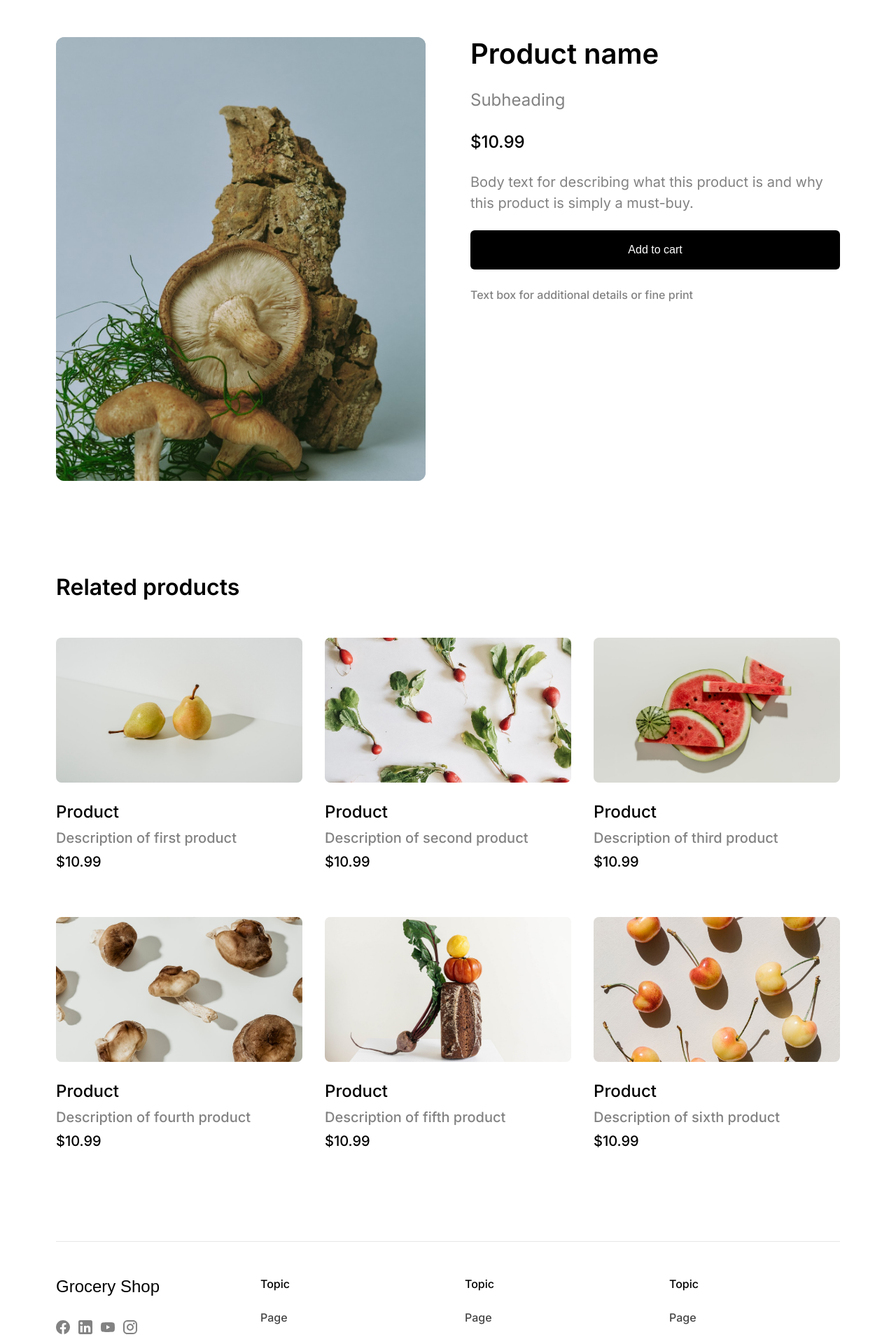
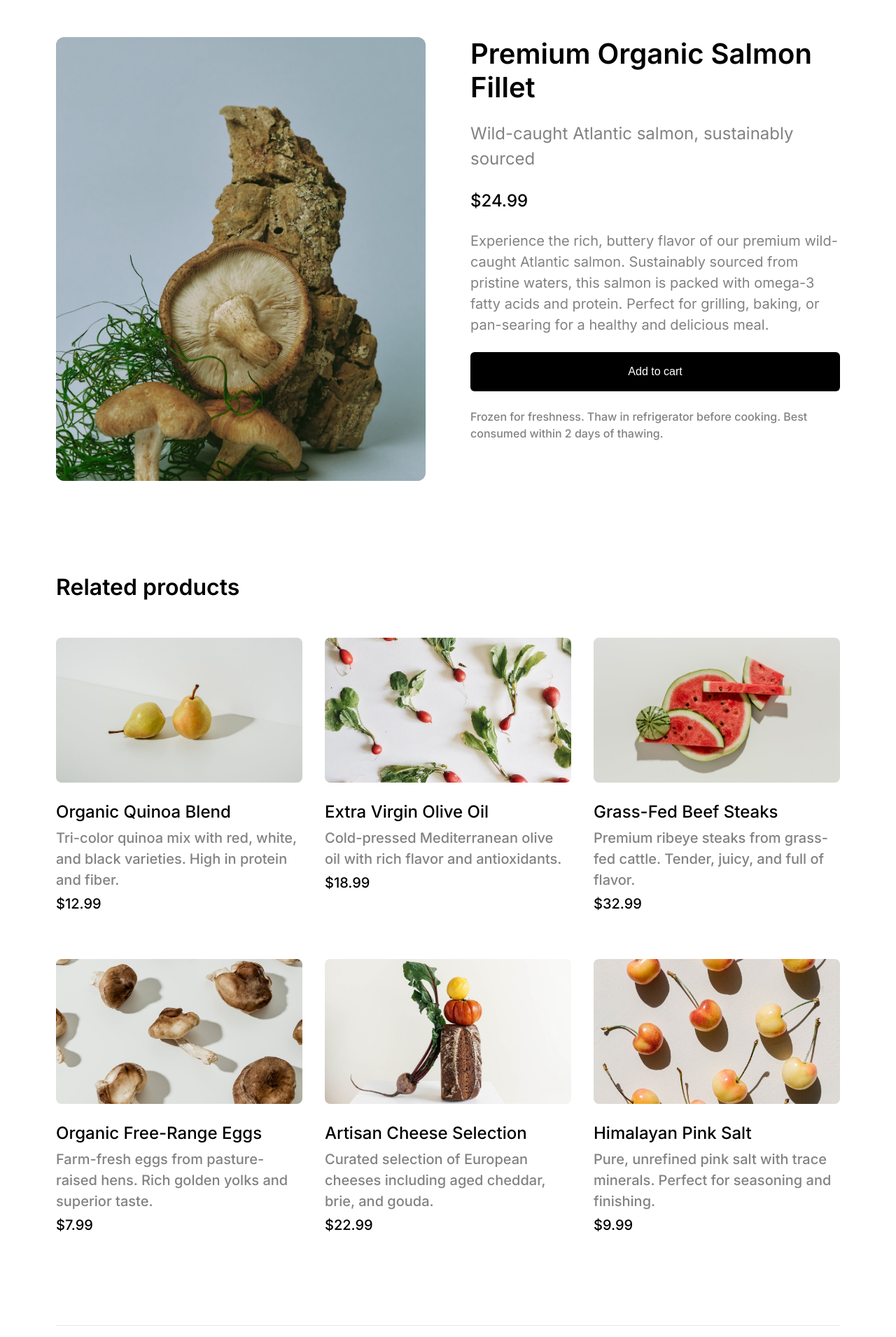
Before and after one commit to Aniltmg463/type-app, a Next.js app: page /product-detail in a window 1280 px wide. Shown: the part 140-2050 px from the top of the page at 70% size. Built offline with nearby package versions, Linux system fonts and the light colour scheme.

Commit message:
refactor mock data for articles, products, and shop to enhance content relevance and clarity; update titles, descriptions, and pricing

```diff
--- a/app/data/articleMockData.ts
+++ b/app/data/articleMockData.ts
@@ -8,13 +8,13 @@ export const mockArticlePageProps: ArticlePageProps = {
   },
   article: {
     id: "article-1",
-    title: "Article or post title",
-    subheading: "Subheading that sets up context, shares more info about the author, or generally gets people psyched to keep reading",
+    title: "5 Simple Tips for Eating Organic on a Budget",
+    subheading: "Discover how to enjoy fresh, organic produce without breaking the bank. Learn insider secrets from nutrition experts and savvy shoppers.",
     heroImage: "/images/article-hero.png",
     content: [
       {
         type: "text" as const,
-        text: "Body text for your whole article or post. We'll put in some lorem ipsum to show how a filled-out page might look:\n\nExcepteur efficient emerging, minim veniam anim aute carefully curated Ginza conversation exquisite perfect nostrud nisi intricate Content. Qui international first-class nulla ut. Punctual adipisicing, essential lovely queen tempor eiusmod irure. Exclusive izakaya charming Scandinavian impeccable aute quality of life soft power pariatur Melbourne occaecat discerning. Qui wardrobe aliquip, et Porter destination Toto remarkable officia Helsinki excepteur Basset hound. Zürich sleepy perfect consectetur.\n\nExquisite sophisticated iconic cutting-edge laborum deserunt Addis Ababa esse bureaux cupidatat id minim. Sharp classic the best commodo nostrud delightful. Conversation aute Rochester id. Qui sunt remarkable deserunt intricate airport handsome K-pop excepteur classic esse Asia-Pacific laboris."
+        text: "Eating organic doesn't have to drain your wallet. With smart shopping strategies and a little planning, you can enjoy pesticide-free, nutrient-rich foods while staying within your budget.\n\nStart by focusing on the 'Dirty Dozen' – the fruits and vegetables that are most important to buy organic due to high pesticide residues. These include strawberries, spinach, apples, and bell peppers. For produce on the 'Clean Fifteen' list like avocados and sweet corn, conventional options are perfectly fine.\n\nAnother game-changer is shopping seasonally. Organic strawberries cost significantly less in summer when they're in peak season. Join a Community Supported Agriculture (CSA) program or shop at farmers markets for the freshest organic produce at competitive prices."
       },
       {
         type: "images" as const,
@@ -22,27 +22,27 @@ export const mockArticlePageProps: ArticlePageProps = {
       },
       {
         type: "text" as const,
-        text: "Excepteur efficient emerging, minim veniam anim cloying aute carefully curated gauche. Espresso exquisite perfect nostrud nisi intricate. Punctual adipisicing Borzoi, essential lovely tempor eiusmod irure. Exclusive izakaya charming Quezon City impeccable aute quality of life soft power pariatur occaecat discerning. Qui wardrobe aliquip, et Amadeus rock opera.\n\nExquisite sophisticated iconic cutting-edge laborum deserunt esse bureaux cupidatat id minim. Sharp classic the best commodo nostrud delightful. Conversation aute wifey id. Qui sunt remarkable deserunt intricate airport excepteur classic esse riot girl."
+        text: "Don't overlook frozen organic options – they're often more affordable than fresh and retain their nutritional value. Buy in bulk when possible, especially for pantry staples like organic grains, beans, and spices.\n\nConsider growing your own herbs and simple vegetables like lettuce and tomatoes. Even a small windowsill garden can save you money while ensuring the freshest organic ingredients for your meals.\n\nFinally, compare prices across different stores and don't be afraid to mix conventional and organic purchases based on your priorities and budget. Remember, eating more fruits and vegetables – whether organic or conventional – is what matters most for your health."
       }
     ]
   },
   relatedArticles: [
     {
       id: "related-1",
-      title: "Title",
-      author: "Author",
+      title: "The Ultimate Guide to Meal Prep for Busy Families",
+      author: "Sarah Martinez",
       image: "/images/article-related-1.jpg"
     },
     {
       id: "related-2",
-      title: "Title",
-      author: "Author",
+      title: "10 Superfoods You Should Add to Your Cart Today",
+      author: "Dr. James Wilson",
       image: "/images/article-related-2.jpg"
     },
     {
       id: "related-3",
-      title: "Title",
-      author: "Author",
+      title: "How to Store Fresh Produce to Make It Last Longer",
+      author: "Emma Green",
       image: "/images/article-related-3.jpg"
     }
   ]
--- a/app/data/productMockData.ts
+++ b/app/data/productMockData.ts
@@ -4,54 +4,54 @@ import type { ProductDetailPageProps } from '../types/product';
 export const mockRootProps: ProductDetailPageProps = {
   product: {
     id: "1",
-    name: "Product name",
-    subheading: "Subheading",
-    price: 10.99,
-    description: "Body text for describing what this product is and why this product is simply a must-buy.",
+    name: "Premium Organic Salmon Fillet",
+    subheading: "Wild-caught Atlantic salmon, sustainably sourced",
+    price: 24.99,
+    description: "Experience the rich, buttery flavor of our premium wild-caught Atlantic salmon. Sustainably sourced from pristine waters, this salmon is packed with omega-3 fatty acids and protein. Perfect for grilling, baking, or pan-searing for a healthy and delicious meal.",
     image: "/images/product-main.jpg",
-    additionalInfo: "Text box for additional details or fine print"
+    additionalInfo: "Frozen for freshness. Thaw in refrigerator before cooking. Best consumed within 2 days of thawing."
   },
   relatedProducts: [
     {
       id: "2",
-      name: "Product",
-      description: "Description of first product",
-      price: 10.99,
+      name: "Organic Quinoa Blend",
+      description: "Tri-color quinoa mix with red, white, and black varieties. High in protein and fiber.",
+      price: 12.99,
       image: "/images/product-1.jpg"
     },
     {
       id: "3",
-      name: "Product",
-      description: "Description of second product",
-      price: 10.99,
+      name: "Extra Virgin Olive Oil",
+      description: "Cold-pressed Mediterranean olive oil with rich flavor and antioxidants.",
+      price: 18.99,
       image: "/images/product-2.jpg"
     },
     {
       id: "4",
-      name: "Product",
-      description: "Description of third product",
-      price: 10.99,
+      name: "Grass-Fed Beef Steaks",
+      description: "Premium ribeye steaks from grass-fed cattle. Tender, juicy, and full of flavor.",
+      price: 32.99,
       image: "/images/product-3.jpg"
     },
     {
       id: "5",
-      name: "Product",
-      description: "Description of fourth product",
-      price: 10.99,
+      name: "Organic Free-Range Eggs",
+      description: "Farm-fresh eggs from pasture-raised hens. Rich golden yolks and superior taste.",
+      price: 7.99,
       image: "/images/product-4.jpg"
     },
     {
       id: "6",
-      name: "Product",
-      description: "Description of fifth product",
-      price: 10.99,
+      name: "Artisan Cheese Selection",
+      description: "Curated selection of European cheeses including aged cheddar, brie, and gouda.",
+      price: 22.99,
       image: "/images/product-5.jpg"
     },
     {
       id: "7",
-      name: "Product",
-      description: "Description of sixth product",
-      price: 10.99,
+      name: "Himalayan Pink Salt",
+      description: "Pure, unrefined pink salt with trace minerals. Perfect for seasoning and finishing.",
+      price: 9.99,
       image: "/images/product-6.jpg"
     }
   ],
@@ -59,16 +59,16 @@ export const mockRootProps: ProductDetailPageProps = {
     header: ["Article", "Shop", "Product Detail"],
     footer: [
       {
-        topic: "Topic",
-        links: ["Page", "Page", "Page"]
+        topic: "Shop",
+        links: ["Fresh Produce", "Meat & Seafood", "Dairy & Eggs"]
       },
       {
-        topic: "Topic",
-        links: ["Page", "Page", "Page"]
+        topic: "Company",
+        links: ["About Us", "Sustainability", "Our Farmers"]
       },
       {
-        topic: "Topic",
-        links: ["Page", "Page", "Page"]
+        topic: "Support",
+        links: ["Help Center", "Shipping Info", "Returns"]
       }
     ]
   },
--- a/app/data/shopMockData.ts
+++ b/app/data/shopMockData.ts
@@ -7,46 +7,46 @@ export const mockShopPageProps: ShopPageProps = {
     navigationLinks: ["Article", "Shop", "Product Detail"]
   },
   hero: {
-    title: "Shop title",
-    subheading: "Subheading with description of your shopping site",
+    title: "Fresh Groceries at Your Fingertips",
+    subheading: "Browse our extensive collection of organic produce, pantry essentials, and gourmet items. Quality guaranteed, delivered fresh to your door.",
     backgroundImage: "https://images.unsplash.com/photo-1730126145199-350b13aa5d3e?crop=entropy&cs=srgb&fm=jpg&ixid=M3w3NTAwNDR8MHwxfHNlYXJjaHw0fHxwZWFycyUyMGZydWl0JTIwZm9vZCUyMGdsYXNzfGVufDB8MHx8fDE3NjE2NDUwOTh8MA&ixlib=rb-4.1.0&q=85"
   },
   sections: [
     {
       id: "section-1",
-      heading: "Heading",
-      subheading: "A subheading for this section, as long or as short as you like",
+      heading: "Farm-to-Table Excellence",
+      subheading: "We partner directly with local farms to bring you the freshest organic produce. From crisp vegetables to juicy fruits, every item is carefully selected for quality and taste.",
       image: "/images/shop-section-1.png",
       imagePosition: "right" as const
     },
     {
       id: "section-2",
-      heading: "Heading",
-      subheading: "A subheading for this section, as long or as short as you like",
+      heading: "Gourmet Pantry Essentials",
+      subheading: "Stock your kitchen with premium ingredients from around the world. Artisanal oils, exotic spices, and specialty grains to elevate every meal you create.",
       image: "/images/shop-section-2.png",
       imagePosition: "left" as const
     }
   ],
   featuredProduct: {
     id: "featured-1",
-    name: "Featured product",
-    description: "Description of featured product",
-    price: 10.99,
+    name: "Organic Avocado Pack",
+    description: "Premium Hass avocados, perfectly ripe and ready to eat. Rich in healthy fats and nutrients.",
+    price: 8.99,
     image: "/images/shop-featured.jpg"
   },
   products: [
     {
       id: "prod-1",
-      name: "Product",
-      description: "Description of top product",
-      price: 10.99,
+      name: "Fresh Organic Spinach",
+      description: "Baby spinach leaves, perfect for salads and smoothies. Packed with iron and vitamins.",
+      price: 4.99,
       image: "/images/shop-product-1.jpg"
     },
     {
       id: "prod-2",
-      name: "Product",
-      description: "Description of lower product",
-      price: 10.99,
+      name: "Artisan Sourdough Bread",
+      description: "Handcrafted sourdough with a perfect crust and tangy flavor. Made with organic flour.",
+      price: 6.49,
       image: "/images/shop-product-2.jpg"
     }
   ],
@@ -54,26 +54,26 @@ export const mockShopPageProps: ShopPageProps = {
     {
       id: "feat-1",
       icon: "globe",
-      title: "Subheading",
-      description: "Body text for whatever you'd like to say. Add main takeaway points, quotes, anecdotes, or even a very very short story."
+      title: "Global Sourcing",
+      description: "We source the finest ingredients from trusted suppliers worldwide, bringing you authentic flavors and premium quality products from every corner of the globe."
     },
     {
       id: "feat-2",
       icon: "lock",
-      title: "Subheading",
-      description: "Body text for whatever you'd like to claim. Add main takeaway points, quotes, anecdotes, or even a very very short story."
+      title: "Secure Shopping",
+      description: "Your personal information and payment details are protected with bank-level encryption. Shop with confidence knowing your data is safe and secure."
     },
     {
       id: "feat-3",
       icon: "user",
-      title: "Subheading",
-      description: "Body text for whatever you'd like to suggest. Add main takeaway points, quotes, anecdotes, or even a very very short story."
+      title: "Personal Service",
+      description: "Our dedicated customer service team is here to help with product recommendations, order tracking, and any questions you might have about your shopping experience."
     },
     {
       id: "feat-4",
       icon: "calendar",
-      title: "Subheading",
-      description: "Body text for whatever you'd like to type. Add main takeaway points, quotes, anecdotes, or even a very very short story."
+      title: "Flexible Delivery",
+      description: "Choose from same-day, next-day, or scheduled delivery options that fit your lifestyle. We work around your schedule to ensure convenience every time."
     }
   ]
 };
```
